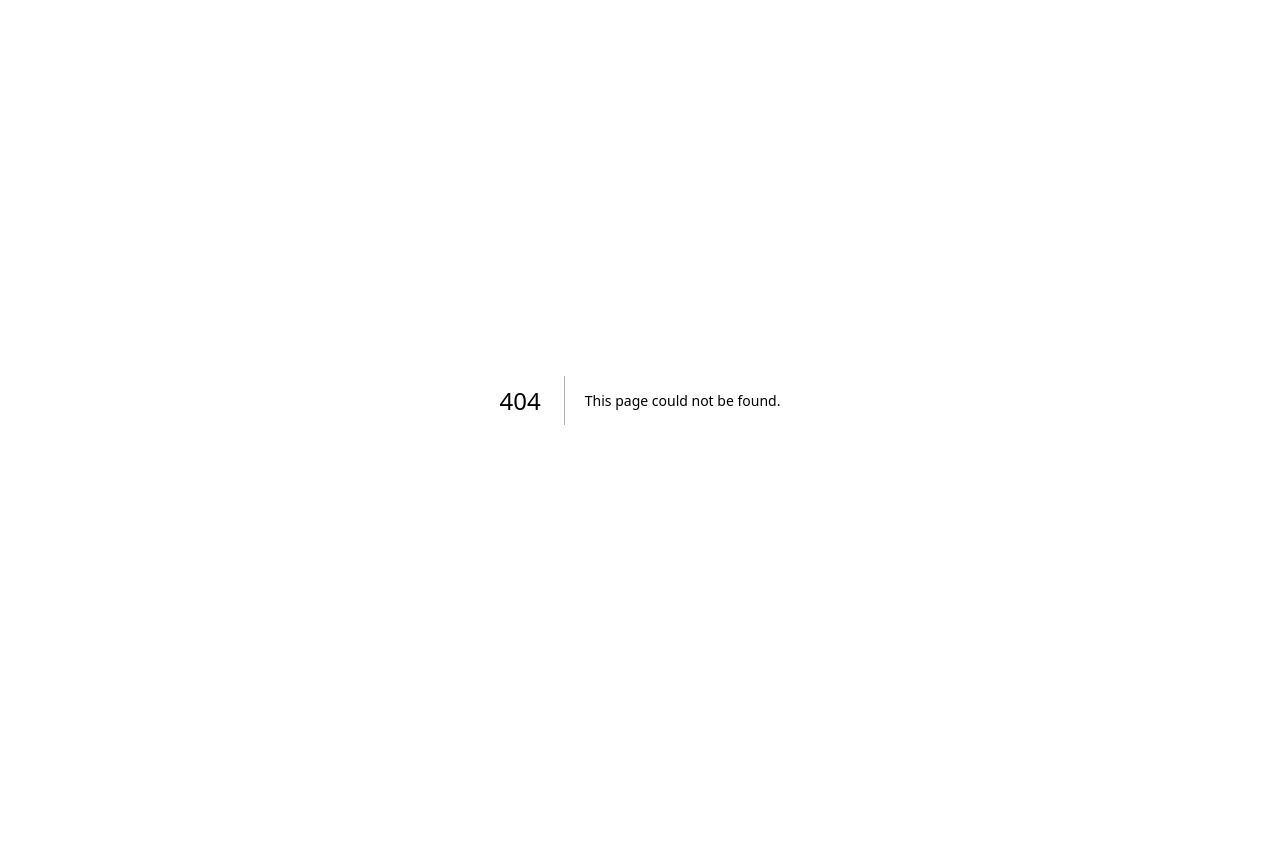
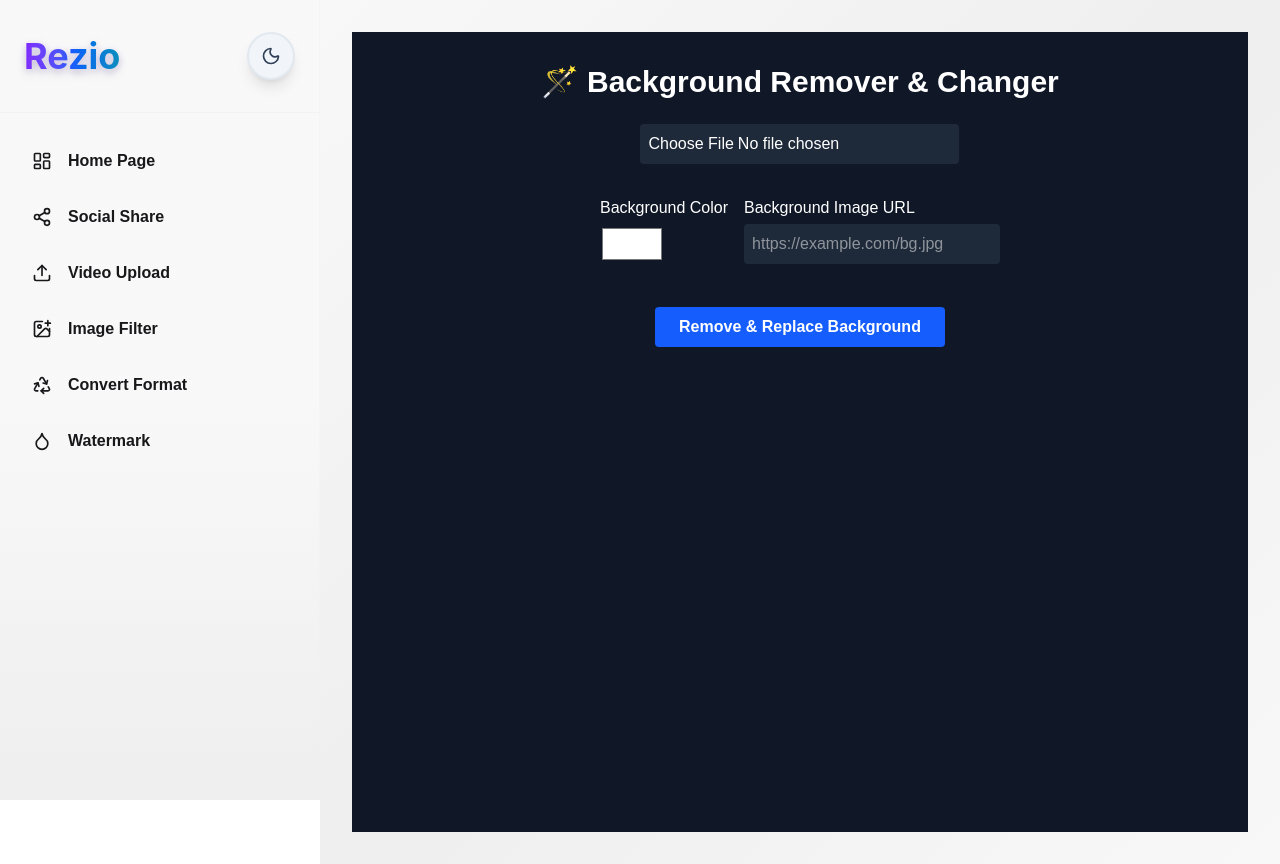
Before and after one commit to anuj-singal/Cloudinary--saas, a Next.js app: page /bg-removal in a window 1280 px wide. Before the commit this address had no page. Before the commit the page ends 800 px from the top, so only its background shows below. Built offline with nearby package versions, Linux system fonts and the light colour scheme; no server answers.

Commit message:
bg-removal

```diff
--- /dev/null
+++ b/app/(app)/bg-removal/page.tsx
@@ -0,0 +1,103 @@
+"use client";
+
+import { useState } from "react";
+
+export default function BgRemovalPage() {
+  const [file, setFile] = useState<File | null>(null);
+  const [imageUrl, setImageUrl] = useState<string | null>(null);
+  const [bgColor, setBgColor] = useState("#ffffff");
+  const [bgImage, setBgImage] = useState("");
+  const [loading, setLoading] = useState(false);
+  const [resultUrl, setResultUrl] = useState<string | null>(null);
+
+  const handleUpload = async () => {
+    if (!file) return alert("Please select an image first.");
+    setLoading(true);
+    setResultUrl(null);
+
+    const formData = new FormData();
+    formData.append("file", file);
+    formData.append("bgColor", bgColor);
+    formData.append("bgImage", bgImage);
+
+    try {
+      const res = await fetch("/api/bg-removal", {
+        method: "POST",
+        body: formData,
+      });
+
+      const data = await res.json();
+      if (!res.ok) throw new Error(data.error || "Failed to process image");
+
+      setResultUrl(data.secure_url);
+    } catch (err: any) {
+      alert(err.message);
+    } finally {
+      setLoading(false);
+    }
+  };
+
+  return (
+    <div className="min-h-screen bg-gray-900 text-white flex flex-col items-center p-8">
+      <h1 className="text-3xl font-bold mb-6">🪄 Background Remover & Changer</h1>
+
+      <div className="flex flex-col gap-4 items-center">
+        <input
+          type="file"
+          accept="image/*"
+          onChange={(e) => setFile(e.target.files?.[0] || null)}
+          className="p-2 bg-gray-800 rounded"
+        />
+
+        <div className="flex gap-4 mt-4">
+          <div>
+            <label className="block mb-1">Background Color</label>
+            <input
+              type="color"
+              value={bgColor}
+              onChange={(e) => setBgColor(e.target.value)}
+              className="w-16 h-10 rounded"
+            />
+          </div>
+
+          <div>
+            <label className="block mb-1">Background Image URL</label>
+            <input
+              type="text"
+              placeholder="https://example.com/bg.jpg"
+              value={bgImage}
+              onChange={(e) => setBgImage(e.target.value)}
+              className="p-2 rounded bg-gray-800 w-64"
+            />
+          </div>
+        </div>
+
+        <button
+          onClick={handleUpload}
+          disabled={loading}
+          className="mt-6 bg-blue-600 hover:bg-blue-700 px-6 py-2 rounded text-white font-semibold"
+        >
+          {loading ? "Processing..." : "Remove & Replace Background"}
+        </button>
+
+        {resultUrl && (
+          <div className="mt-8">
+            <h2 className="text-lg mb-2 font-semibold">Result:</h2>
+            <img
+              src={resultUrl}
+              alt="Result"
+              className="max-w-lg rounded shadow-lg border"
+            />
+            <a
+              href={resultUrl}
+              download
+              className="block mt-3 text-blue-400 hover:underline"
+            >
+              Download Image
+            </a>
+          </div>
+        )}
+      </div>
+    </div>
+  );
+}
--- /dev/null
+++ b/app/api/bg-removal/route.ts
@@ -0,0 +1,72 @@
+import { NextRequest, NextResponse } from "next/server";
+import { v2 as cloudinary } from "cloudinary";
+
+cloudinary.config({
+  cloud_name: process.env.NEXT_PUBLIC_CLOUDINARY_CLOUD_NAME,
+  api_key: process.env.CLOUDINARY_API_KEY,
+  api_secret: process.env.CLOUDINARY_API_SECRET,
+  secure: true,
+});
+
+export async function POST(req: NextRequest) {
+  try {
+    const formData = await req.formData();
+    const file = formData.get("file") as Blob | null;
+    const bgColor = formData.get("bgColor") as string;
+    const bgImage = formData.get("bgImage") as string;
+
+    if (!file) {
+      return NextResponse.json({ error: "No file uploaded" }, { status: 400 });
+    }
+
+    const arrayBuffer = await file.arrayBuffer();
+    const buffer = Buffer.from(arrayBuffer);
+
+    // Upload to Cloudinary with background removal
+    const uploadResponse = await cloudinary.uploader.upload_stream(
+      {
+        folder: "bg-removal",
+        transformation: [
+          { effect: "background_removal" }, // AI background removal
+          bgImage
+            ? { overlay: bgImage, width: "1.0", crop: "fill" }
+            : { background: bgColor },
+        ],
+        format: "png",
+      },
+      (error, result) => {
+        if (error) throw error;
+        return result;
+      }
+    );
+
+    // Need to handle the stream properly
+    const result: any = await new Promise((resolve, reject) => {
+      const stream = cloudinary.uploader.upload_stream(
+        {
+          folder: "bg-removal",
+          transformation: [
+            { effect: "background_removal" },
+            bgImage
+              ? { overlay: bgImage, width: "1.0", crop: "fill" }
+              : { background: bgColor },
+          ],
+          format: "png",
+        },
+        (error, result) => {
+          if (error) reject(error);
+          else resolve(result);
+        }
+      );
+      stream.end(buffer);
+    });
+
+    return NextResponse.json({ secure_url: result.secure_url });
+  } catch (err: any) {
+    console.error("Error removing background:", err);
+    return NextResponse.json(
+      { error: "Failed to remove or replace background" },
+      { status: 500 }
+    );
+  }
+}
```
